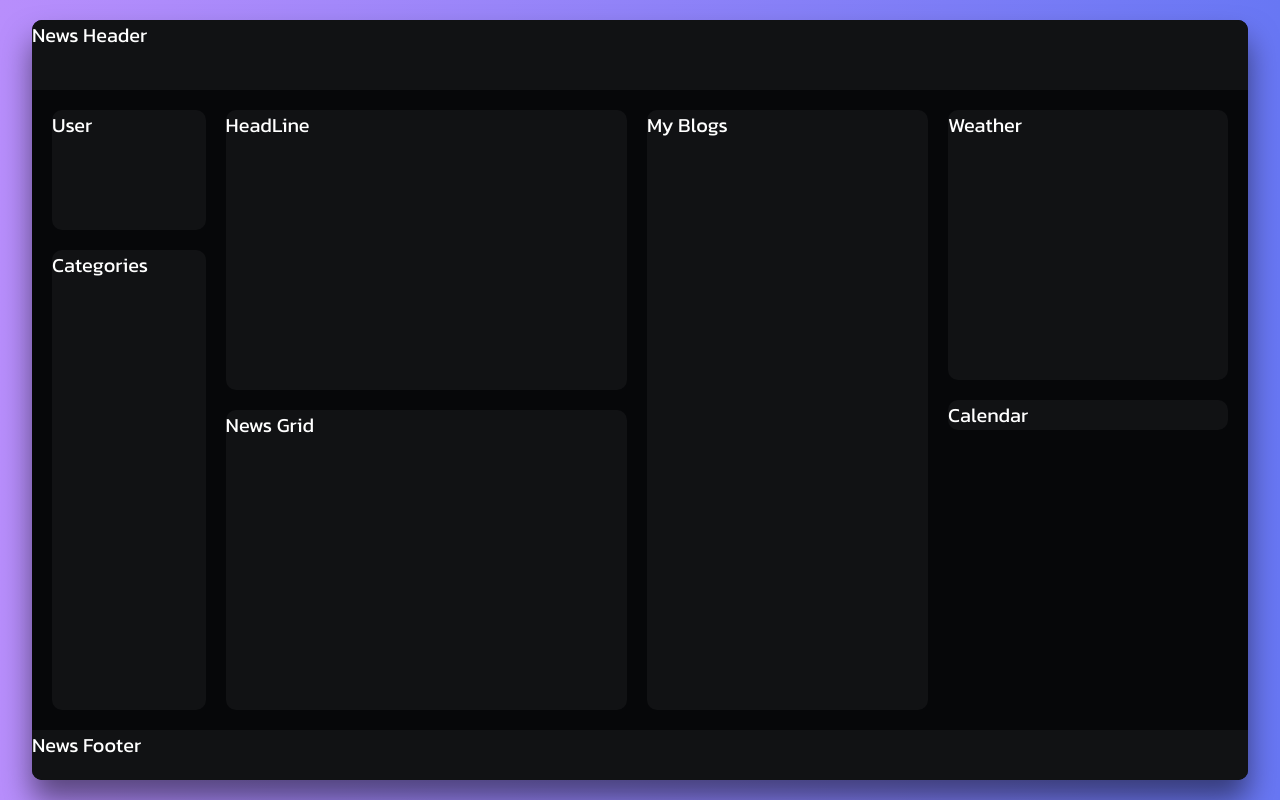
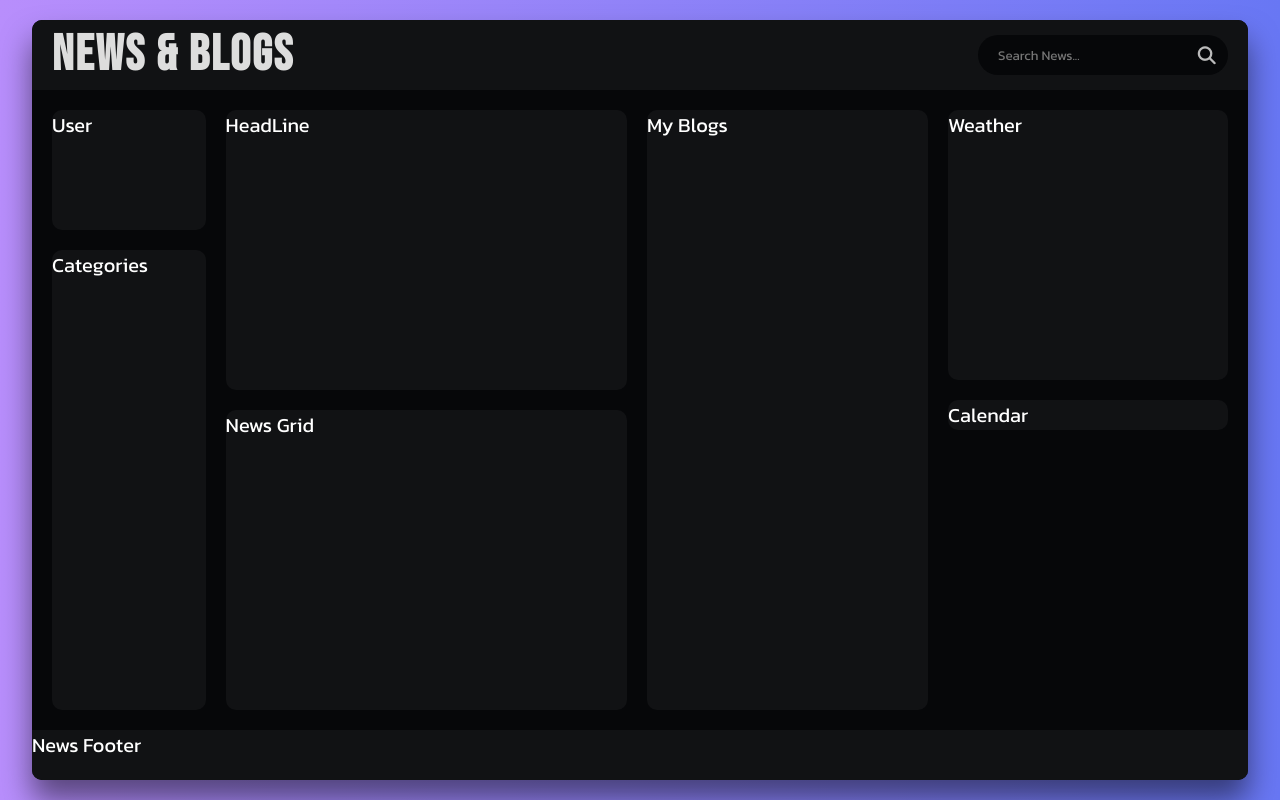
Before and after one commit to uzsakj/news-blogs-app, a React (Vite) app: page / in a window 1280 px wide. Built offline with nearby package versions, Linux system fonts and the light colour scheme.

Commit message:
Implement search bar and logo in News component header, enhancing layout and user interaction

```diff
--- a/src/components/News.css
+++ b/src/components/News.css
@@ -14,6 +14,52 @@
     min-height: 7rem;
     background-color: #111214;
     border-radius: 1rem 1rem 0 0;
+    display: flex;
+    justify-content: space-between;
+    align-items: center;
+    padding: 0 2rem;
+}
+
+.logo {
+    font-family: 'Bebas Neue', sans-serif;
+    font-size: 5rem;
+    color: #ddd;
+    letter-spacing: 0.2rem;
+}
+
+.search-bar {
+    position: relative;
+}
+
+.search-bar input {
+    width: 25rem;
+    height: 4rem;
+    background-color: #060709;
+    border: none;
+    border-radius: 5rem;
+    padding: 0 4rem 0 2rem;
+    color: #ddd;
+    transition: width 0.3s;
+}
+
+.search-bar input:focus {
+    width: 35rem;
+}
+
+.search-bar input:focus::placeholder {
+    color: transparent;
+}
+
+.search-bar button {
+    background-color: transparent;
+    border: none;
+    position: absolute;
+    top: 50%;
+    right: 1rem;
+    transform: translateY(-50%);
+    cursor: pointer;
+    color: #bbb;
+    font-size: 1.8rem;
 }
 
 .news-content {
--- a/src/components/News.jsx
+++ b/src/components/News.jsx
@@ -6,7 +6,17 @@
 const News = () => {
     return (
         <div className='news'>
-            <header className='news-header'> News Header</header>
+            <header className='news-header'>
+                <h1 className='logo'>News & Blogs</h1>
+                <div className="search-bar">
+                    <form>
+                        <input type="text" placeholder='Search News...' />
+                        <button type='submit'>
+                            <i className="fa-solid fa-magnifying-glass"></i>
+                        </button>
+                    </form>
+                </div>
+            </header>
             <div className="news-content">
                 <div className='navbar'>
                     <div className="user">User</div>
```
